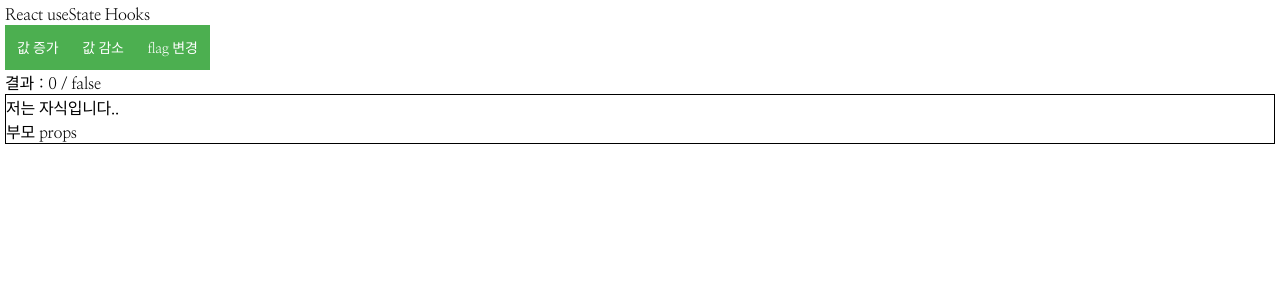
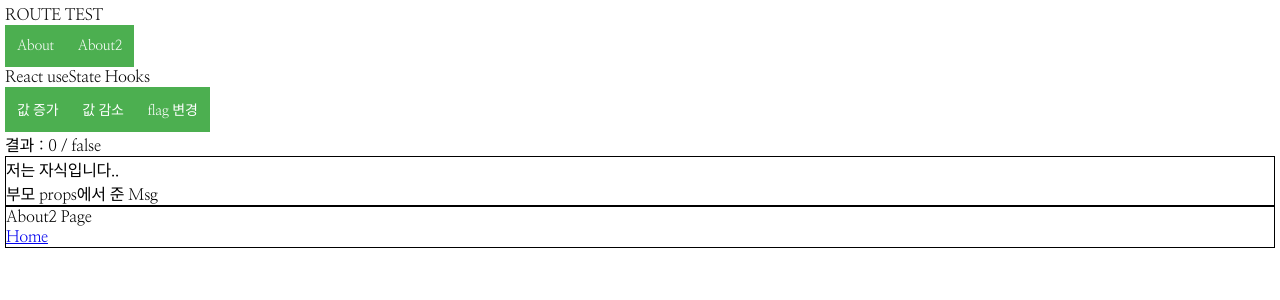
Before and after one commit to katanazero86/react-study-old, a React app: page /about2 in a window 1280 px wide. Shown: the top 300 px of the page. Built offline with nearby package versions, Linux system fonts and the light colour scheme.

Commit message:
[feature] 프로젝트 설정 2019-10-08
- router 구성 및 TEST

```diff
--- /dev/null
+++ b/src/components/About.js
@@ -0,0 +1,13 @@
+import React, {useState} from 'react'
+import {Link} from "react-router-dom";
+
+export default function About(props) {
+    return (
+        <div style={{
+            border : '1px solid black',
+        }}>
+            <p>About Page</p>
+            <Link to='/'> Home</Link>
+        </div>
+    )
+}
--- /dev/null
+++ b/src/components/About2.js
@@ -0,0 +1,13 @@
+import React, {useState} from 'react'
+import {Link} from "react-router-dom";
+
+export default function About(props) {
+    return (
+        <div style={{
+            border : '1px solid black',
+        }}>
+            <p>About2 Page</p>
+            <Link to='/'> Home</Link>
+        </div>
+    )
+}
--- a/src/components/App.js
+++ b/src/components/App.js
@@ -1,7 +1,10 @@
 import React, {useState} from 'react';
+import {Switch, Route, Link} from 'react-router-dom';
 import './App.scss';
 
 import AppChild from './AppChild.js';
+import About from "./About.js";
+import About2 from "./About2.js";
 
 
 export default function App() {
@@ -20,6 +23,16 @@ export default function App() {
 
     return (
       <div className="app">
+          <header>
+              <p>ROUTE TEST</p>
+              <Link to="/about">
+                  <button>About</button>
+              </Link>
+              <Link to="/about2">
+                  <button>About2</button>
+              </Link>
+          </header>
+          <main>
               <p>
                   React useState Hooks
               </p>
@@ -32,8 +45,13 @@ export default function App() {
                   결과 : {count} / {flag.toString()}
               </p>
               <div>
-              <AppChild msg="부모 props" />
+                  <AppChild msg="부모 props에서 준 Msg" />
               </div>
+              <Switch>
+                  <Route path="/about" component={About} />
+                  <Route path="/about2" component={About2} />
+              </Switch>
+          </main>
       </div>
     )
 }
--- a/src/index.js
+++ b/src/index.js
@@ -1,17 +1,17 @@
 import React from 'react';
 import ReactDOM from 'react-dom';
+
+// router
+import {BrowserRouter} from 'react-router-dom';
 
 import './index.scss';
 
 // components
 import App from './components/App.js';
 
-
-// const test = (
-//     <div>TEST DIV!! 폰트 적용 확인</div>
-// );
-
 ReactDOM.render(
-    <App/>,
+    <BrowserRouter>
+        <App/>
+    </BrowserRouter>,
     document.getElementById('root')
 );
--- a/webpack.config.js
+++ b/webpack.config.js
@@ -30,6 +30,11 @@ module.exports = {
 
     mode: 'development',
 
+    devServer: {
+        historyApiFallback: true,
+        hot : true,
+    },
+
     plugins: [
         new HtmlWebpackPlugin({
             template: 'public/index.html'
```
Also changed, not shown: package.json (+5 -2 lines), server.js (+9 -1 lines). Lines whose indentation alone changed are shown as unchanged.
